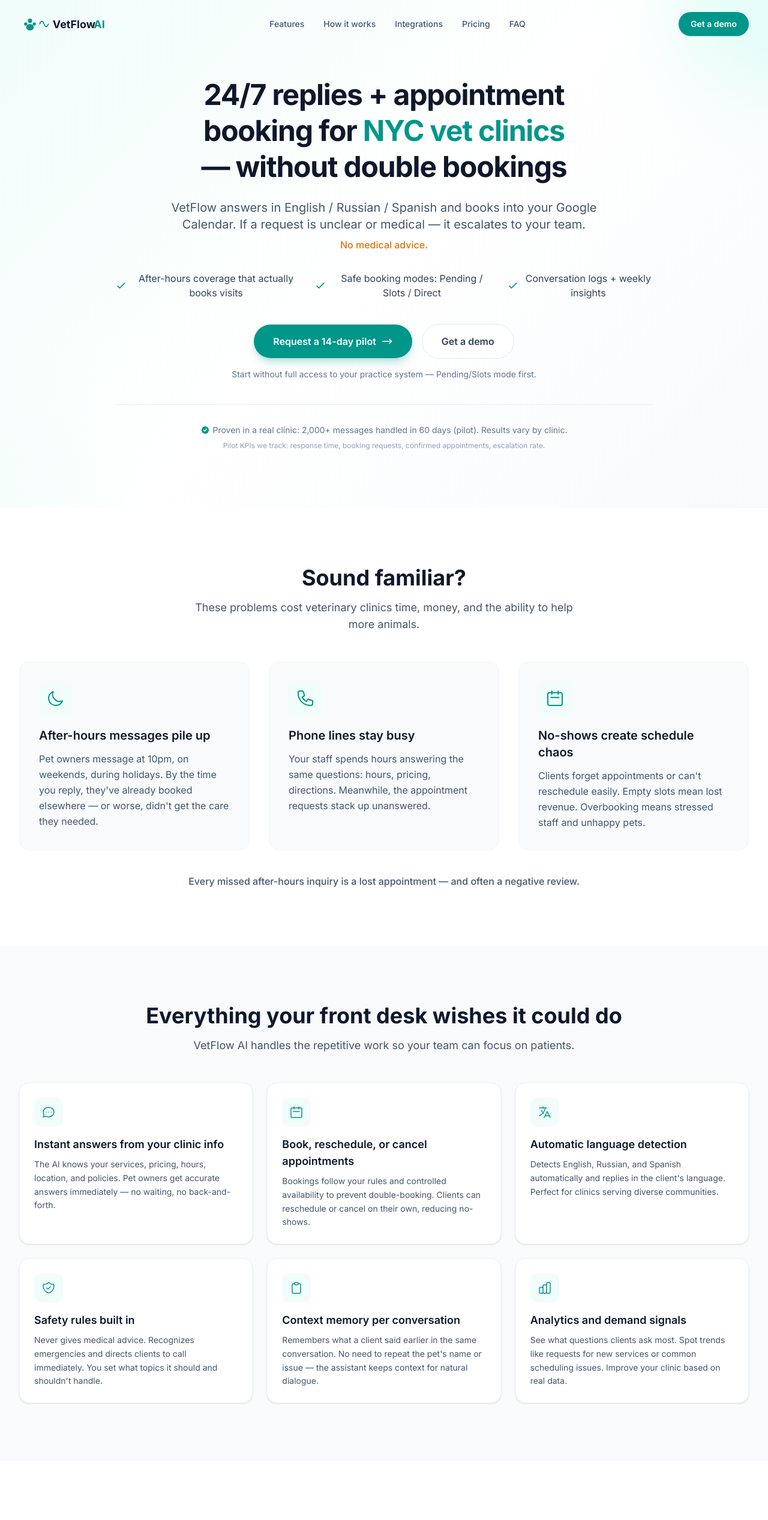
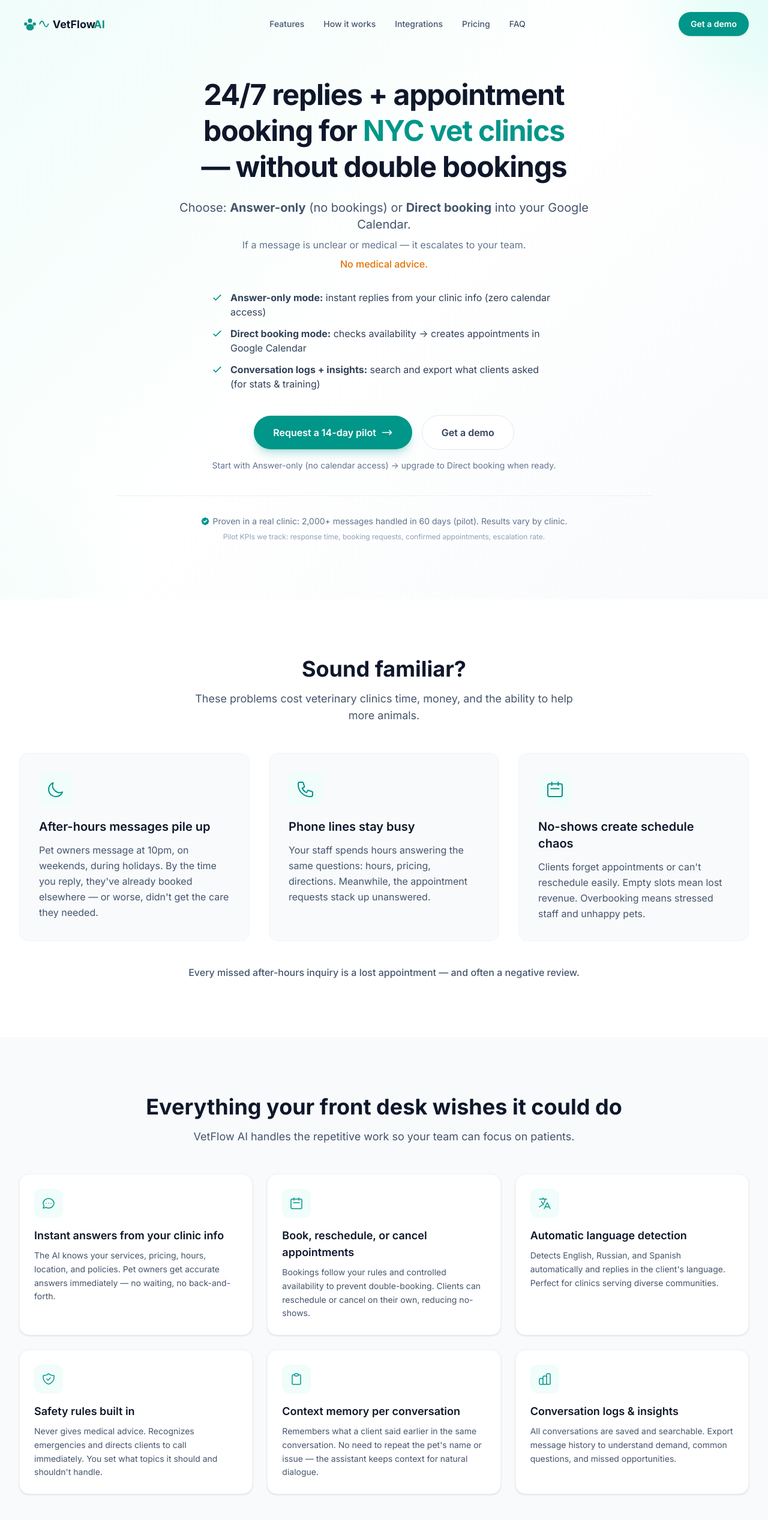
Before and after one commit to iraklidzadzamia/vetflow-landing, a Next.js app: page / in a window 1280 px wide. Shown: the top 2534 px of the page at 60% size. Built offline with nearby package versions, Linux system fonts and the light colour scheme.

Commit message:
Simplify to 2 modes: Answer-only + Direct booking, add Pause anytime, remove Pending/Slots

```diff
--- a/components/BookingModes.tsx
+++ b/components/BookingModes.tsx
@@ -1,73 +1,103 @@
 export function BookingModes() {
-    const modes = [
-        {
-            name: "Pending",
-            description: "We capture details → your team confirms and books.",
-            icon: (
-                <svg className="w-8 h-8" fill="none" viewBox="0 0 24 24" stroke="currentColor">
-                    <path strokeLinecap="round" strokeLinejoin="round" strokeWidth={1.5} d="M9 5H7a2 2 0 00-2 2v12a2 2 0 002 2h10a2 2 0 002-2V7a2 2 0 00-2-2h-2M9 5a2 2 0 002 2h2a2 2 0 002-2M9 5a2 2 0 012-2h2a2 2 0 012 2m-6 9l2 2 4-4" />
-                </svg>
-            ),
-        },
-        {
-            name: "Slots",
-            description: "We book only into predefined time slots or a shared calendar.",
-            icon: (
-                <svg className="w-8 h-8" fill="none" viewBox="0 0 24 24" stroke="currentColor">
-                    <path strokeLinecap="round" strokeLinejoin="round" strokeWidth={1.5} d="M8 7V3m8 4V3m-9 8h10M5 21h14a2 2 0 002-2V7a2 2 0 00-2-2H5a2 2 0 00-2 2v12a2 2 0 002 2z" />
-                </svg>
-            ),
-        },
-        {
-            name: "Direct",
-            description: "If supported, we write bookings into your scheduling system with limited permissions.",
-            icon: (
-                <svg className="w-8 h-8" fill="none" viewBox="0 0 24 24" stroke="currentColor">
-                    <path strokeLinecap="round" strokeLinejoin="round" strokeWidth={1.5} d="M13 10V3L4 14h7v7l9-11h-7z" />
-                </svg>
-            ),
-        },
-    ];
-
     return (
         <section id="booking-modes" className="py-16 md:py-24 bg-white">
             <div className="max-w-7xl mx-auto px-4 sm:px-6 lg:px-8">
                 <div className="text-center mb-12">
                     <h2 className="text-3xl sm:text-4xl font-bold text-slate-900">
-                        3 booking modes — you choose the level of access
+                        Two modes — you choose the level of automation
                     </h2>
                     <p className="mt-4 text-lg text-slate-600 max-w-2xl mx-auto">
-                        Start with Pending mode and upgrade when you&apos;re ready.
+                        Start with Answer-only. Upgrade to Direct booking when you&apos;re ready.
                     </p>
                 </div>
 
-                <div className="grid md:grid-cols-3 gap-8 max-w-5xl mx-auto">
-                    {modes.map((mode, index) => (
-                        <div
-                            key={index}
-                            className="relative p-8 bg-slate-50 rounded-2xl border border-slate-100 hover:border-teal-200 transition-colors text-center"
-                        >
-                            <div className="w-16 h-16 bg-teal-50 rounded-2xl flex items-center justify-center text-teal-600 mx-auto mb-5">
-                                {mode.icon}
-                            </div>
-                            <h3 className="text-xl font-bold text-slate-900 mb-3">
-                                {mode.name}
-                            </h3>
-                            <p className="text-slate-600 leading-relaxed">
-                                {mode.description}
+                <div className="grid md:grid-cols-2 gap-8 max-w-4xl mx-auto">
+                    {/* Answer-only */}
+                    <div className="relative p-8 bg-slate-50 rounded-2xl border border-slate-200">
+                        <div className="absolute -top-3 left-6 px-3 py-1 bg-slate-600 text-white text-sm font-medium rounded-full">
+                            Start here
+                        </div>
+                        <h3 className="text-xl font-bold text-slate-900 mb-4 mt-2">
+                            Answer-only
+                        </h3>
+                        <ul className="space-y-3">
+                            <li className="flex items-start gap-3">
+                                <svg className="w-5 h-5 text-teal-600 flex-shrink-0 mt-0.5" fill="none" viewBox="0 0 24 24" stroke="currentColor">
+                                    <path strokeLinecap="round" strokeLinejoin="round" strokeWidth={2} d="M5 13l4 4L19 7" />
+                                </svg>
+                                <span className="text-slate-600">
+                                    We answer FAQs: hours, pricing ranges (if provided), services, location, policies
+                                </span>
+                            </li>
+                            <li className="flex items-start gap-3">
+                                <svg className="w-5 h-5 text-teal-600 flex-shrink-0 mt-0.5" fill="none" viewBox="0 0 24 24" stroke="currentColor">
+                                    <path strokeLinecap="round" strokeLinejoin="round" strokeWidth={2} d="M5 13l4 4L19 7" />
+                                </svg>
+                                <span className="text-slate-600">
+                                    No appointments created
+                                </span>
+                            </li>
+                            <li className="flex items-start gap-3">
+                                <svg className="w-5 h-5 text-teal-600 flex-shrink-0 mt-0.5" fill="none" viewBox="0 0 24 24" stroke="currentColor">
+                                    <path strokeLinecap="round" strokeLinejoin="round" strokeWidth={2} d="M5 13l4 4L19 7" />
+                                </svg>
+                                <span className="text-slate-600">
+                                    Perfect for after-hours overflow
+                                </span>
+                            </li>
+                        </ul>
+                    </div>
+
+                    {/* Direct booking */}
+                    <div className="relative p-8 bg-teal-600 rounded-2xl text-white">
+                        <div className="absolute -top-3 left-6 px-3 py-1 bg-teal-500 text-white text-sm font-medium rounded-full">
+                            Full automation
+                        </div>
+                        <h3 className="text-xl font-bold mb-4 mt-2">
+                            Direct booking (Google Calendar)
+                        </h3>
+                        <ul className="space-y-3">
+                            <li className="flex items-start gap-3">
+                                <svg className="w-5 h-5 text-teal-200 flex-shrink-0 mt-0.5" fill="none" viewBox="0 0 24 24" stroke="currentColor">
+                                    <path strokeLinecap="round" strokeLinejoin="round" strokeWidth={2} d="M5 13l4 4L19 7" />
+                                </svg>
+                                <span className="text-teal-50">
+                                    We check availability before creating any appointment
+                                </span>
+                            </li>
+                            <li className="flex items-start gap-3">
+                                <svg className="w-5 h-5 text-teal-200 flex-shrink-0 mt-0.5" fill="none" viewBox="0 0 24 24" stroke="currentColor">
+                                    <path strokeLinecap="round" strokeLinejoin="round" strokeWidth={2} d="M5 13l4 4L19 7" />
+                                </svg>
+                                <span className="text-teal-50">
+                                    Creates / reschedules / cancels appointments in Google Calendar
+                                </span>
+                            </li>
+                            <li className="flex items-start gap-3">
+                                <svg className="w-5 h-5 text-teal-200 flex-shrink-0 mt-0.5" fill="none" viewBox="0 0 24 24" stroke="currentColor">
+                                    <path strokeLinecap="round" strokeLinejoin="round" strokeWidth={2} d="M5 13l4 4L19 7" />
+                                </svg>
+                                <span className="text-teal-50">
+                                    Prevents double booking by design
+                                </span>
+                            </li>
+                        </ul>
+                    </div>
+                </div>
+
+                {/* Pause anytime block */}
+                <div className="mt-12 max-w-2xl mx-auto text-center">
+                    <div className="inline-flex items-center gap-3 px-6 py-4 bg-amber-50 border border-amber-200 rounded-xl">
+                        <svg className="w-6 h-6 text-amber-600 flex-shrink-0" fill="none" viewBox="0 0 24 24" stroke="currentColor">
+                            <path strokeLinecap="round" strokeLinejoin="round" strokeWidth={2} d="M10 9v6m4-6v6m7-3a9 9 0 11-18 0 9 9 0 0118 0z" />
+                        </svg>
+                        <div className="text-left">
+                            <p className="font-semibold text-amber-800">Pause anytime</p>
+                            <p className="text-sm text-amber-700">
+                                Need full human control during busy hours or emergencies? Pause the assistant instantly. Messages route to your staff while paused — then resume when ready.
                             </p>
                         </div>
-                    ))}
-                </div>
-
-                {/* Anchor sentence */}
-                <div className="mt-10 text-center">
-                    <p className="inline-flex items-center gap-2 text-slate-700 font-medium bg-teal-50 px-5 py-3 rounded-full">
-                        <svg className="w-5 h-5 text-teal-600" fill="none" viewBox="0 0 24 24" stroke="currentColor">
-                            <path strokeLinecap="round" strokeLinejoin="round" strokeWidth={2} d="M9 12l2 2 4-4m5.618-4.016A11.955 11.955 0 0112 2.944a11.955 11.955 0 01-8.618 3.04A12.02 12.02 0 003 9c0 5.591 3.824 10.29 9 11.622 5.176-1.332 9-6.03 9-11.622 0-1.042-.133-2.052-.382-3.016z" />
-                        </svg>
-                        No double-booking: your rules + controlled availability.
-                    </p>
+                    </div>
                 </div>
             </div>
         </section>
--- a/components/FAQ.tsx
+++ b/components/FAQ.tsx
@@ -17,7 +17,7 @@
     },
     {
         question: "How do you prevent double-booking?",
-        answer: "We offer three booking modes: Pending (we capture details, you confirm), Slots (book only into predefined availability), and Direct (write into your calendar with controlled access). All modes respect your availability rules to prevent conflicts.",
+        answer: "In Direct booking mode, we check Google Calendar availability before creating any appointment. No appointment is created if the slot is already taken. This prevents double-booking by design.",
     },
     {
         question: "What systems do you integrate with?",
@@ -41,7 +41,7 @@
     },
     {
         question: "How do I pause or stop the assistant?",
-        answer: "You can request pausing anytime — we disable replies immediately. Pausing means clients get your normal channel experience (no AI replies) until you turn it back on.",
+        answer: "You can pause anytime — we disable replies immediately. Messages can route to your staff while paused, then resume when you're ready. Perfect for busy hours or emergencies.",
     },
 ];
 
--- a/components/Features.tsx
+++ b/components/Features.tsx
@@ -50,8 +50,8 @@
                 <path strokeLinecap="round" strokeLinejoin="round" strokeWidth={1.5} d="M9 19v-6a2 2 0 00-2-2H5a2 2 0 00-2 2v6a2 2 0 002 2h2a2 2 0 002-2zm0 0V9a2 2 0 012-2h2a2 2 0 012 2v10m-6 0a2 2 0 002 2h2a2 2 0 002-2m0 0V5a2 2 0 012-2h2a2 2 0 012 2v14a2 2 0 01-2 2h-2a2 2 0 01-2-2z" />
             </svg>
         ),
-        title: "Analytics and demand signals",
-        description: "See what questions clients ask most. Spot trends like requests for new services or common scheduling issues. Improve your clinic based on real data.",
+        title: "Conversation logs & insights",
+        description: "All conversations are saved and searchable. Export message history to understand demand, common questions, and missed opportunities.",
     },
 ];
 
--- a/components/Hero.tsx
+++ b/components/Hero.tsx
@@ -20,32 +20,40 @@
 
                     {/* Subheadline */}
                     <p className="mt-6 text-lg sm:text-xl text-slate-600 max-w-3xl mx-auto">
-                        VetFlow answers in English / Russian / Spanish and books into your Google Calendar.
-                        If a request is unclear or medical — it escalates to your team.
+                        Choose: <strong>Answer-only</strong> (no bookings) or <strong>Direct booking</strong> into your Google Calendar.
                     </p>
-                    <p className="mt-2 text-base text-amber-600 font-medium max-w-3xl mx-auto">
+                    <p className="mt-2 text-base text-slate-500 max-w-3xl mx-auto">
+                        If a message is unclear or medical — it escalates to your team.
+                    </p>
+                    <p className="mt-2 text-base text-amber-600 font-medium">
                         No medical advice.
                     </p>
 
-                    {/* Bullet points */}
-                    <div className="mt-8 flex flex-col sm:flex-row items-center justify-center gap-4 sm:gap-6">
-                        <div className="flex items-center gap-2 text-slate-700">
-                            <svg className="w-5 h-5 text-teal-600 flex-shrink-0" fill="none" viewBox="0 0 24 24" stroke="currentColor">
+                    {/* Bullet points - 2 modes */}
+                    <div className="mt-8 flex flex-col items-start max-w-xl mx-auto gap-3">
+                        <div className="flex items-start gap-3 text-slate-700">
+                            <svg className="w-5 h-5 text-teal-600 flex-shrink-0 mt-0.5" fill="none" viewBox="0 0 24 24" stroke="currentColor">
                                 <path strokeLinecap="round" strokeLinejoin="round" strokeWidth={2} d="M5 13l4 4L19 7" />
                             </svg>
-                            <span className="text-sm sm:text-base">After-hours coverage that actually books visits</span>
+                            <span className="text-sm sm:text-base text-left">
+                                <strong>Answer-only mode:</strong> instant replies from your clinic info (zero calendar access)
+                            </span>
                         </div>
-                        <div className="flex items-center gap-2 text-slate-700">
-                            <svg className="w-5 h-5 text-teal-600 flex-shrink-0" fill="none" viewBox="0 0 24 24" stroke="currentColor">
+                        <div className="flex items-start gap-3 text-slate-700">
+                            <svg className="w-5 h-5 text-teal-600 flex-shrink-0 mt-0.5" fill="none" viewBox="0 0 24 24" stroke="currentColor">
                                 <path strokeLinecap="round" strokeLinejoin="round" strokeWidth={2} d="M5 13l4 4L19 7" />
                             </svg>
-                            <span className="text-sm sm:text-base">Safe booking modes: Pending / Slots / Direct</span>
+                            <span className="text-sm sm:text-base text-left">
+                                <strong>Direct booking mode:</strong> checks availability → creates appointments in Google Calendar
+                            </span>
                         </div>
-                        <div className="flex items-center gap-2 text-slate-700">
-                            <svg className="w-5 h-5 text-teal-600 flex-shrink-0" fill="none" viewBox="0 0 24 24" stroke="currentColor">
+                        <div className="flex items-start gap-3 text-slate-700">
+                            <svg className="w-5 h-5 text-teal-600 flex-shrink-0 mt-0.5" fill="none" viewBox="0 0 24 24" stroke="currentColor">
                                 <path strokeLinecap="round" strokeLinejoin="round" strokeWidth={2} d="M5 13l4 4L19 7" />
                             </svg>
-                            <span className="text-sm sm:text-base">Conversation logs + weekly insights</span>
+                            <span className="text-sm sm:text-base text-left">
+                                <strong>Conversation logs + insights:</strong> search and export what clients asked (for stats &amp; training)
+                            </span>
                         </div>
                     </div>
 
@@ -70,7 +78,7 @@
 
                     {/* Micro-trust line */}
                     <p className="mt-4 text-sm text-slate-500">
-                        Start without full access to your practice system — Pending/Slots mode first.
+                        Start with Answer-only (no calendar access) → upgrade to Direct booking when ready.
                     </p>
 
                     {/* Trust strip */}
--- a/components/LeadForm.tsx
+++ b/components/LeadForm.tsx
@@ -224,21 +224,33 @@
                 </div>
             </div>
 
-            {/* Service interest dropdown */}
+            {/* Mode dropdown */}
             <div>
-                <label htmlFor="service_interest" className="block text-sm font-medium text-slate-700 mb-1.5">
-                    What do you want first?
+                <label htmlFor="mode" className="block text-sm font-medium text-slate-700 mb-1.5">
+                    Mode
                 </label>
                 <select
-                    id="service_interest"
-                    name="service_interest"
+                    id="mode"
+                    name="mode"
                     className="w-full px-4 py-3 rounded-xl border border-slate-200 focus:border-teal-500 focus:ring-2 focus:ring-teal-500/20 outline-none transition-colors bg-white"
                 >
-                    <option value="">Select an option</option>
-                    <option value="after_hours_only">After-hours replies only</option>
-                    <option value="replies_booking_pending">Replies + booking (Pending/Slots)</option>
-                    <option value="direct_booking">Direct booking integration</option>
+                    <option value="">Select a mode</option>
+                    <option value="answer_only">Answer-only</option>
+                    <option value="direct_booking">Direct booking (Google Calendar)</option>
                 </select>
+            </div>
+
+            {/* Pause checkbox */}
+            <div className="flex items-start gap-3">
+                <input
+                    type="checkbox"
+                    id="pause_feature"
+                    name="pause_feature"
+                    className="mt-1 w-4 h-4 text-teal-600 border-slate-300 rounded focus:ring-teal-500"
+                />
+                <label htmlFor="pause_feature" className="text-sm text-slate-600">
+                    I want the ability to pause the assistant anytime
+                </label>
             </div>
 
             <div>
--- a/components/Safety.tsx
+++ b/components/Safety.tsx
@@ -55,9 +55,9 @@
                         <path strokeLinecap="round" strokeLinejoin="round" strokeWidth={2} d="M12 9v2m0 4h.01m-6.938 4h13.856c1.54 0 2.502-1.667 1.732-3L13.732 4c-.77-1.333-2.694-1.333-3.464 0L3.34 16c-.77 1.333.192 3 1.732 3z" />
                     </svg>
                     <div>
-                        <p className="font-semibold text-amber-800">We do not provide medical advice</p>
+                        <p className="font-semibold text-amber-800">No medical advice.</p>
                         <p className="text-sm text-amber-700 mt-1">
-                            For emergencies, clients are immediately directed to call the clinic or visit an emergency vet.
+                            For symptoms, urgent cases, or anything unclear — we escalate to your team.
                         </p>
                     </div>
                 </div>
```
